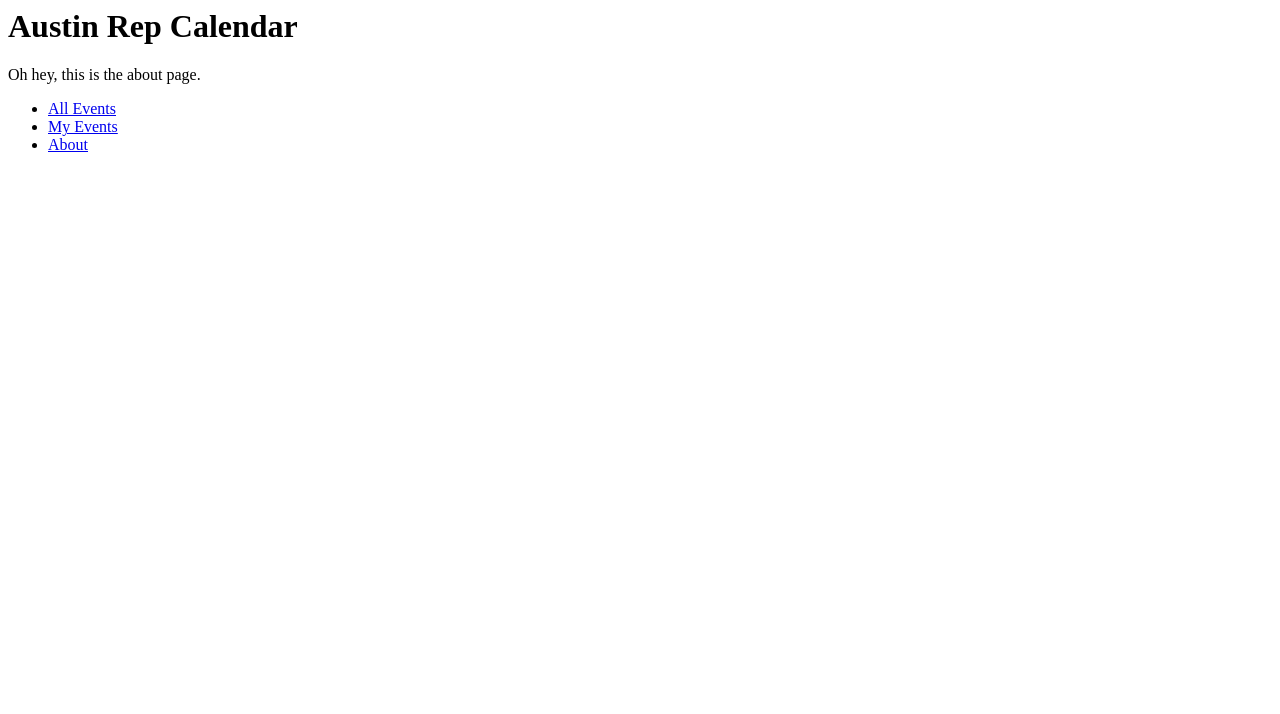
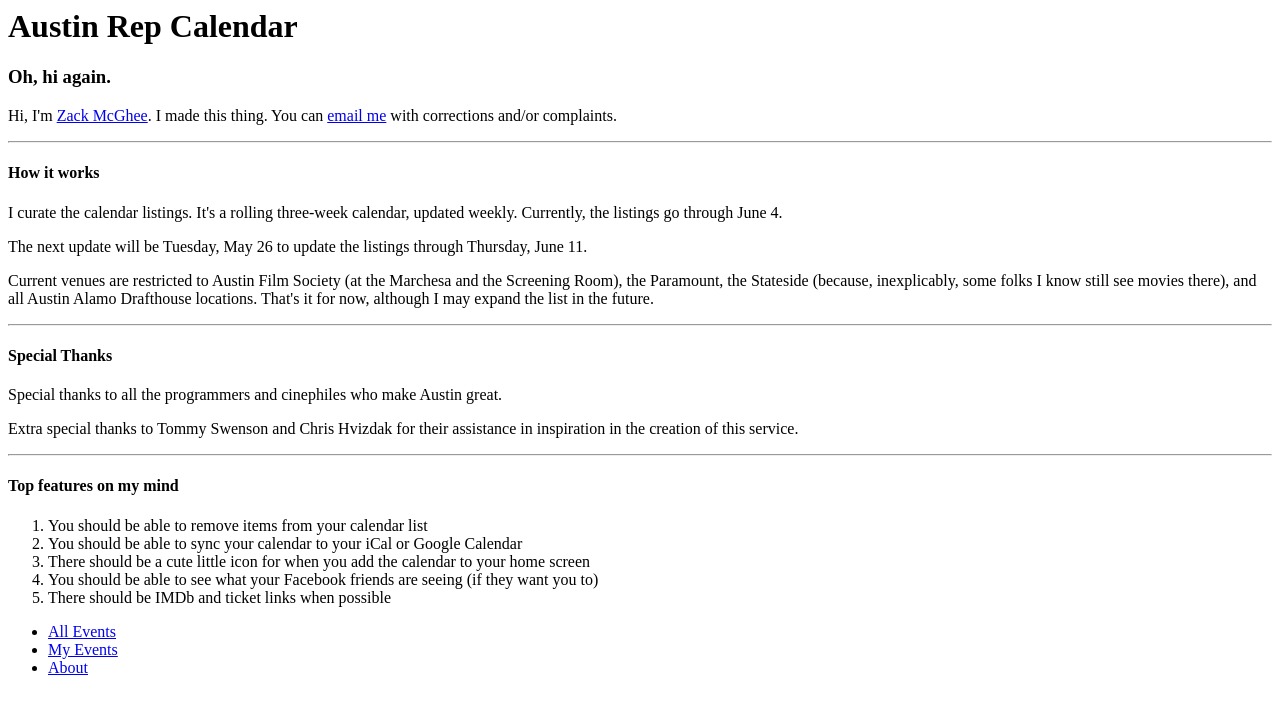
Before and after one commit to zmcghee/reelguide, a Django app: template repertory/templates/about.html in a window 1280 px wide. Shown: the top 714 px of the page. Run offline with Django 3.2, Linux system fonts and the light colour scheme; the template is opened without the code that fills it, so the values that code supplies are empty.

Commit message:
About page

```diff
--- a/repertory/templates/about.html
+++ b/repertory/templates/about.html
@@ -3,7 +3,28 @@
 </div><!-- /header -->
 
 <div role="main" class="ui-content">
-    <p>Oh hey, this is the about page.</p>
+    <div class="container">
+        <h3>Oh, hi again.</h3>
+        <p>Hi, I'm <a href="https://twitter.com/zmcghee">Zack McGhee</a>. I made this thing. You can <a href="mailto:zack.mcghee@gmail.com">email me</a> with corrections and/or complaints.</p>
+        <hr />
+        <h4>How it works</h4>
+        <p>I curate the calendar listings. It's a rolling three-week calendar, updated weekly. Currently, the listings go through June 4.</p>
+        <p>The next update will be Tuesday, May 26 to update the listings through Thursday, June 11.</p>
+        <p>Current venues are restricted to Austin Film Society (at the Marchesa and the Screening Room), the Paramount, the Stateside (because, inexplicably, some folks I know still see movies there), and all Austin Alamo Drafthouse locations. That's it for now, although I may expand the list in the future.</p>
+        <hr />
+        <h4>Special Thanks</h4>
+        <p>Special thanks to all the programmers and cinephiles who make Austin great.</p>
+        <p>Extra special thanks to Tommy Swenson and Chris Hvizdak for their assistance in inspiration in the creation of this service.</p>
+        <hr />
+        <h4>Top features on my mind</h4>
+        <ol>
+            <li>You should be able to remove items from your calendar list</li>
+            <li>You should be able to sync your calendar to your iCal or Google Calendar</li>
+            <li>There should be a cute little icon for when you add the calendar to your home screen</li>
+            <li>You should be able to see what your Facebook friends are seeing (if they want you to)</li>
+            <li>There should be IMDb and ticket links when possible</li>
+        </ol>
+    </div>
 </div><!-- /content -->
 
 <div data-role="footer" data-position="fixed">
--- a/repertory/templates/calendar.html
+++ b/repertory/templates/calendar.html
@@ -28,6 +28,9 @@
                         {% if event.series %}
                         | {{ event.series.name }}
                         {% endif %}
+                        {% if event.external_url %}
+                        | <a href="{{ event.external_url }}">Tickets</a>
+                        {% endif %}
                     </p>
                 </td>
                 <td><form><label for="checkbox-{{ event.event_instance_id }}"><input class="event-checkbox" type="checkbox" id="checkbox-{{ event.event_instance_id }}" data-event-instance-id="{{ event.event_instance_id }}">Going</label></form></td>
```
